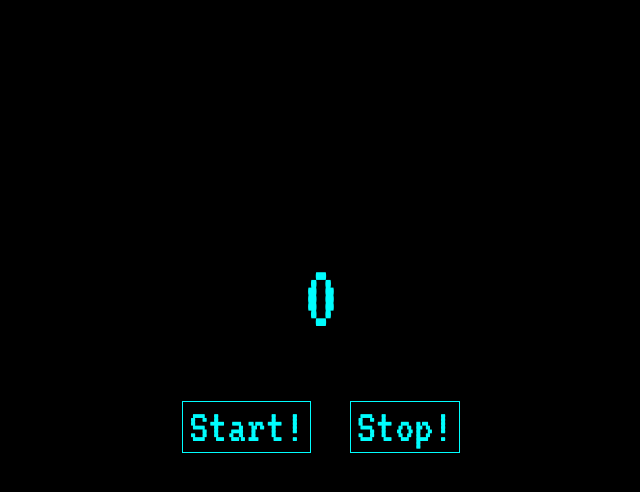
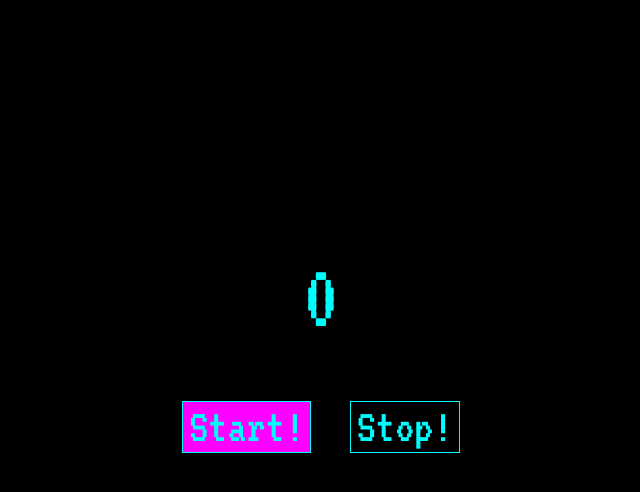
Before and after one commit to sophiabaldonado/jQuery-Stopwatch, a plain HTML site: page index.html in a window 1280 px wide. In both pictures the pointer is over the button "Start!". Shown: the whole page, without its empty margins (319-959 px from the left). Drawn offline with Linux system fonts and the light colour scheme.

Commit message:
I can't not write more css

```diff
--- a/index.css
+++ b/index.css
@@ -22,3 +22,8 @@ body {
   font-family: VT323;
   font-size: 3rem;
 }
+
+#stopWatch button:hover,
+#stopWatch button:active {
+  background: rgb(253, 0, 254);
+}
```
